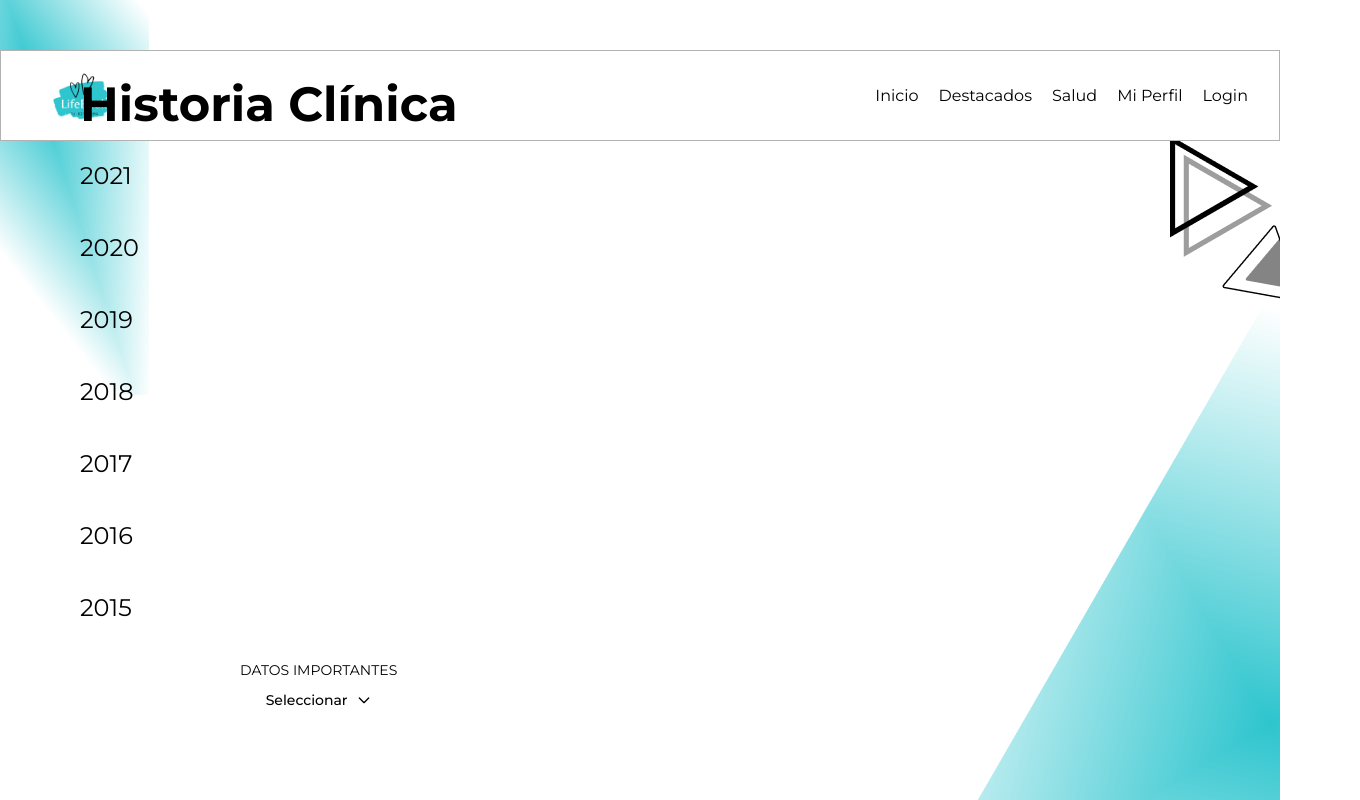
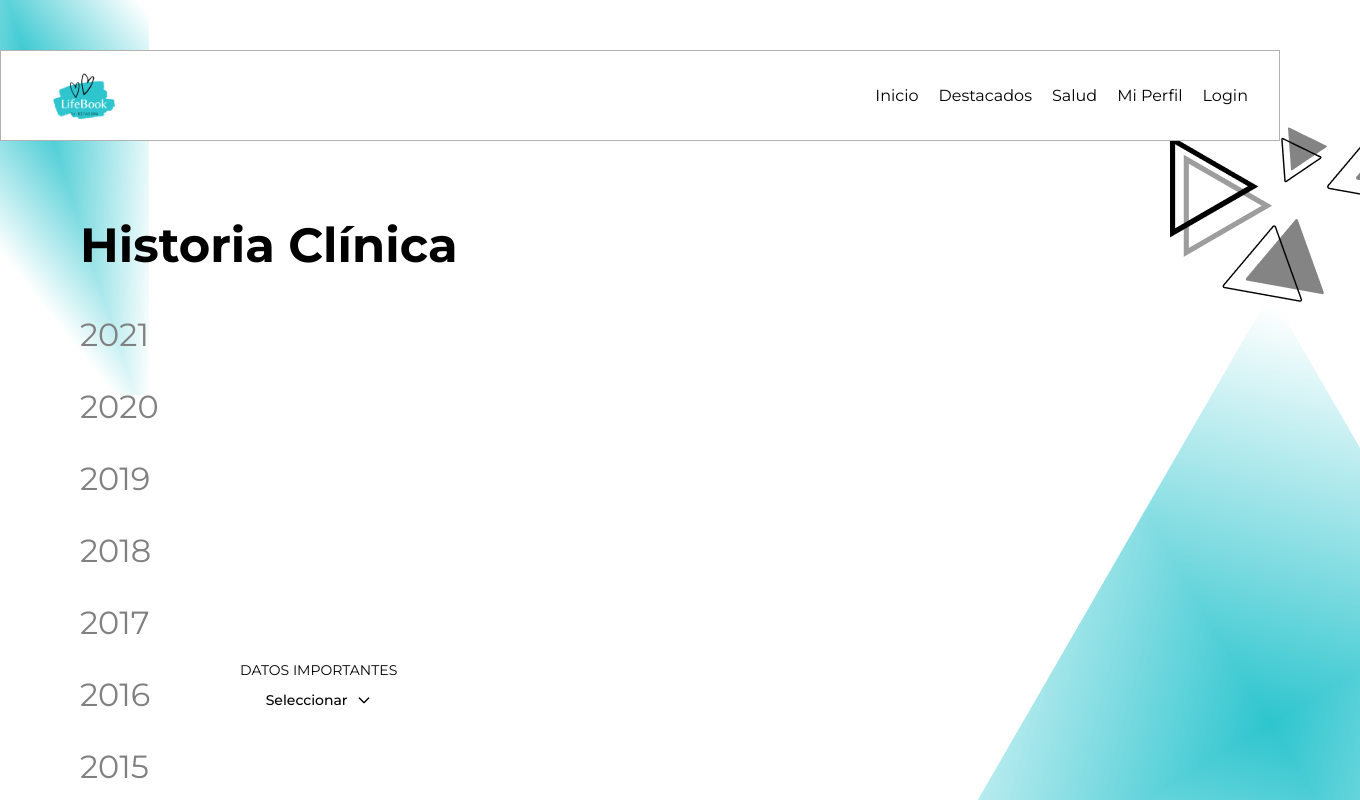
Before and after one commit to ibarrondojosei/LifeBook, a React (Create React App) app in the folder Frontend/my-app/: page /clinicalHistory in a window 1280 px wide. Shown: the top 800 px of the page, 1360 px wide, since content can reach past the window. Built offline with nearby package versions, Linux system fonts and the light colour scheme.

Commit message:
modified styles of ClinicalHistory

```diff
--- /dev/null
+++ b/Frontend/my-app/src/View/ClinicalHistory/ClinicalHistory.css
@@ -0,0 +1,11 @@
+.años{
+    font-size: 32px;
+    margin-top: 50px;
+    color: grey;
+}
+.años:hover{
+    font-size: 60px;
+    color: black;
+    cursor: pointer;
+    transition: 1s;
+}
--- a/Frontend/my-app/src/view/ClinicalHistory/ClinicalHistory.js
+++ b/Frontend/my-app/src/view/ClinicalHistory/ClinicalHistory.js
@@ -1,24 +1,20 @@
 import React from "react";
+import "./ClinicalHistory.css";
 
 export default function ClinicalHistory() {
   return (
     <div className="w-screen h-screen">
-        <h1 className="fixed top-20 left-20 text-black-800 text-5xl font-bold">
+        <h1 className="relative top-20 left-20 text-black-800 text-5xl font-bold">
           Historia Clínica
         </h1>
-      <div class="fixed pointer-events-auto space-y-10 top-40 left-20 text-black-400 text-2xl">
-        <h3>2021</h3>
-        <h3>2020</h3>
-
-        <h3>2019</h3>
-
-        <h3>2018</h3>
-
-        <h3>2017</h3>
-
-        <h3>2016</h3>
-
-        <h3>2015</h3>
+      <div className="relative pointer-events-auto space-y-10 top-20 left-20 text-black-400 text-2xl">
+        <h3 className="años">2021</h3>
+        <h3 className="años">2020</h3>
+        <h3 className="años">2019</h3>
+        <h3 className="años">2018</h3>
+        <h3 className="años">2017</h3>
+        <h3 className="años">2016</h3>
+        <h3 className="años">2015</h3>
       </div>
       <div className="fixed justify-items-center top-25 left-60 bottom-20">
         <h6 className="text-sm font-normal">DATOS IMPORTANTES</h6>
```
